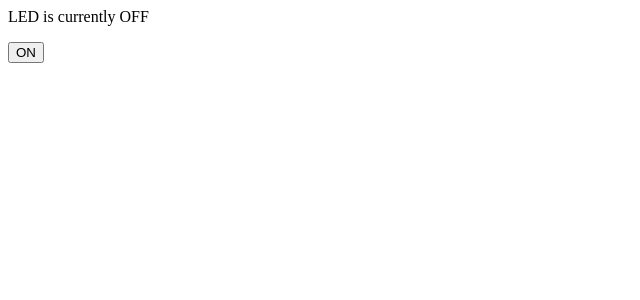
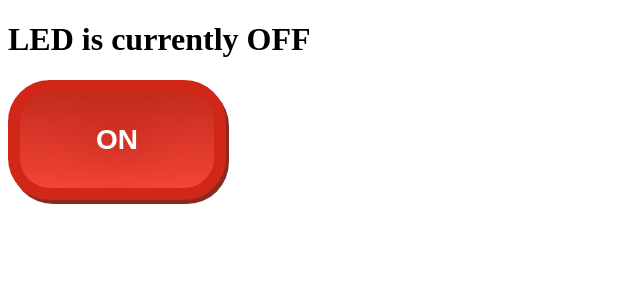
Before and after one commit to sbarb/RPiProxy, a Flask app: page / in a window 1280 px wide. Shown: the top 300 px of the page, without its empty margins (0-640 px from the left). Run offline with Flask 2, Linux system fonts and the light colour scheme.

Commit message:
button work

```diff
--- a/pyserv.py
+++ b/pyserv.py
@@ -37,22 +37,17 @@ def index():
 
 @app.route("/LEDinfo", methods=['POST'])
 def LEDinfo():
-	isOn = request.form['LED']
-	if isOn == "ON":
+	if request.form['LED'] == "ON":
+		isOn = True
 		notIsOn = "OFF"
-	elif isOn == "OFF":
+		# cutOnLED()
+	elif request.form['LED'] == "OFF":
+		isOn = False
 		notIsOn = "ON"
-
-	if request.form['LED'] == "ON":
-		isOn = "ON"
-		notIsOn = "OFF"
-		cutOnLED()
-	elif request.form['LED'] == "OFF":
-		isOn = "OFF"
-		notIsOn = "ON"
-		cutOffLED()
+		# cutOffLED()
 
 	print "LED = ", isOn
+	print notIsOn
 	return render_template('index.html', isOn=isOn, notIsOn=notIsOn)
 
 if __name__ == "__main__":
--- /dev/null
+++ b/static/index.css
@@ -0,0 +1,89 @@
+h1 {
+    /*font-size: 28px;*/
+}
+
+input.off {
+	-moz-box-shadow: 3px 4px 0px 0px #8a2a21;
+	-webkit-box-shadow: 3px 4px 0px 0px #8a2a21;
+	box-shadow: 3px 4px 0px 0px #8a2a21;
+	background:-webkit-gradient(linear, left top, left bottom, color-stop(0.05, #c62d1f), color-stop(1, #f24437));
+	background:-moz-linear-gradient(top, #c62d1f 5%, #f24437 100%);
+	background:-webkit-linear-gradient(top, #c62d1f 5%, #f24437 100%);
+	background:-o-linear-gradient(top, #c62d1f 5%, #f24437 100%);
+	background:-ms-linear-gradient(top, #c62d1f 5%, #f24437 100%);
+	background:linear-gradient(to bottom, #c62d1f 5%, #f24437 100%);
+	filter:progid:DXImageTransform.Microsoft.gradient(startColorstr='#c62d1f', endColorstr='#f24437',GradientType=0);
+	background-color:#c62d1f;
+	-moz-border-radius:42px;
+	-webkit-border-radius:42px;
+	border-radius:42px;
+	border:12px solid #d02718;
+	display:inline-block;
+	cursor:pointer;
+	color:#ffffff;
+	font-family:arial;
+	font-size:28px;
+	font-weight:bold;
+	padding:32px 76px;
+	text-decoration:none;
+	text-shadow:0px 0px 50px #810e05;
+}
+
+input.off:hover {
+	background:-webkit-gradient(linear, left top, left bottom, color-stop(0.05, #f24437), color-stop(1, #c62d1f));
+	background:-moz-linear-gradient(top, #f24437 5%, #c62d1f 100%);
+	background:-webkit-linear-gradient(top, #f24437 5%, #c62d1f 100%);
+	background:-o-linear-gradient(top, #f24437 5%, #c62d1f 100%);
+	background:-ms-linear-gradient(top, #f24437 5%, #c62d1f 100%);
+	background:linear-gradient(to bottom, #f24437 5%, #c62d1f 100%);
+	filter:progid:DXImageTransform.Microsoft.gradient(startColorstr='#f24437', endColorstr='#c62d1f',GradientType=0);
+	background-color:#f24437;
+}
+
+input.off:active {
+	position:relative;
+	top:1px;
+}
+
+input.on {
+	-moz-box-shadow: 3px 4px 0px 0px #3dc21b;
+	-webkit-box-shadow: 3px 4px 0px 0px #3dc21b;
+	box-shadow: 3px 4px 0px 0px #3dc21b;
+	background:-webkit-gradient(linear, left top, left bottom, color-stop(0.05, #44c767), color-stop(1, #5cbf2a));
+	background:-moz-linear-gradient(top, #44c767 5%, #5cbf2a 100%);
+	background:-webkit-linear-gradient(top, #44c767 5%, #5cbf2a 100%);
+	background:-o-linear-gradient(top, #44c767 5%, #5cbf2a 100%);
+	background:-ms-linear-gradient(top, #44c767 5%, #5cbf2a 100%);
+	background:linear-gradient(to bottom, #44c767 5%, #5cbf2a 100%);
+	filter:progid:DXImageTransform.Microsoft.gradient(startColorstr='#44c767', endColorstr='#5cbf2a',GradientType=0);
+	background-color:#44c767;
+	-moz-border-radius:42px;
+	-webkit-border-radius:42px;
+	border-radius:42px;
+	border:12px solid #18ab29;
+	display:inline-block;
+	cursor:pointer;
+	color:#ffffff;
+	font-family:arial;
+	font-size:28px;
+	font-weight:bold;
+	padding:32px 76px;
+	text-decoration:none;
+	text-shadow:0px 0px 50px #2f6627;
+}
+
+input.on:hover {
+	background:-webkit-gradient(linear, left top, left bottom, color-stop(0.05, #5cbf2a), color-stop(1, #44c767));
+	background:-moz-linear-gradient(top, #5cbf2a 5%, #44c767 100%);
+	background:-webkit-linear-gradient(top, #5cbf2a 5%, #44c767 100%);
+	background:-o-linear-gradient(top, #5cbf2a 5%, #44c767 100%);
+	background:-ms-linear-gradient(top, #5cbf2a 5%, #44c767 100%);
+	background:linear-gradient(to bottom, #5cbf2a 5%, #44c767 100%);
+	filter:progid:DXImageTransform.Microsoft.gradient(startColorstr='#5cbf2a', endColorstr='#44c767',GradientType=0);
+	background-color:#5cbf2a;
+}
+
+input.on:active {
+	position:relative;
+	top:1px;
+}
--- a/templates/index.html
+++ b/templates/index.html
@@ -3,24 +3,22 @@
 <head>
   <meta charset="utf-8" />
   <title>LED - Switch</title>
-  <!-- <link type="text/css" rel="stylesheet"
+  <link type="text/css" rel="stylesheet"
         href="{{ url_for('static',
-              filename='hello.css')}}" /> -->
+              filename='index.css')}}" />
 </head>
 <body>
 
-LED is currently {{isOn}}
+<h1>LED is currently {{isOn}}</h1>
 
-<!-- <h1>Choose whether the LED is ON or OFF</h1>
-<form action="LEDinfo" method="get" id="ledButton">
-	<input type="radio" name="LED" value="1">ON<br>
-	<input type="radio" name="LED" value="0">OFF
-</form>
-<button type="submit" form="ledButton" value="Submit">LED is currently {{isOn}} Turn it {{notIsOn}}</button>
- -->
 <form action="LEDinfo" method="POST">
-  <p><input type="submit" name="LED" value="{{notIsOn}}"></p>
-  <!-- <p><input type="submit" name="LED" value="OFF"></p> -->
+<div>
+	{% if isOn %}
+		<p><input class="off" type="submit" name="LED" value="{{notIsOn}}"></p>
+	{% else %}
+		<p><input class="on" type="submit" name="LED" value="{{notIsOn}}"></p>
+	{% endif %}
+</div>
 </form>
 
 </body>
```
